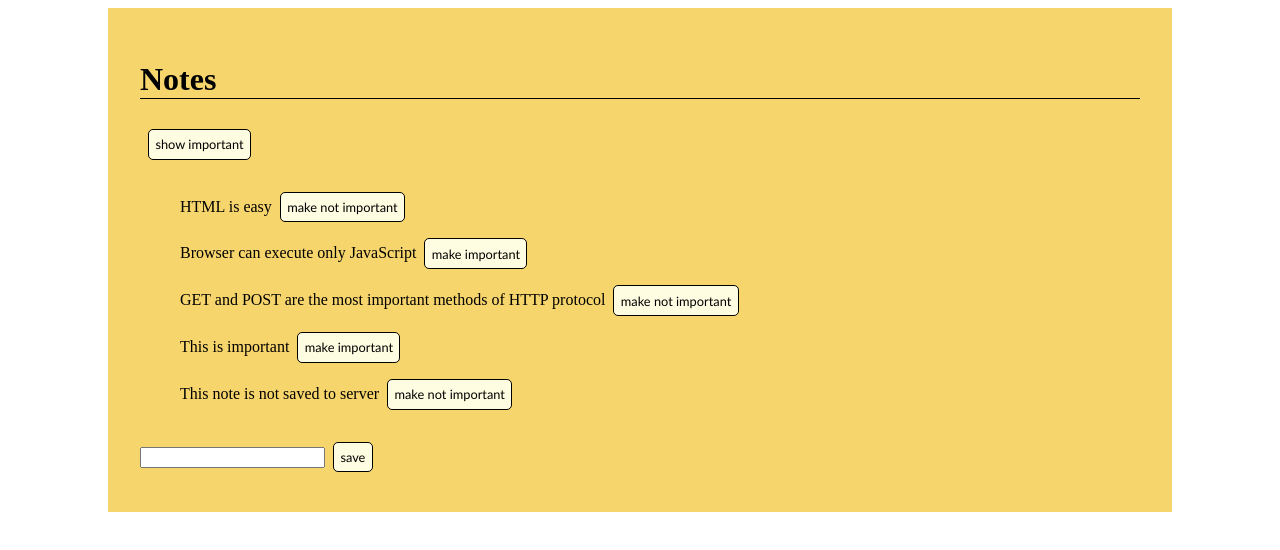
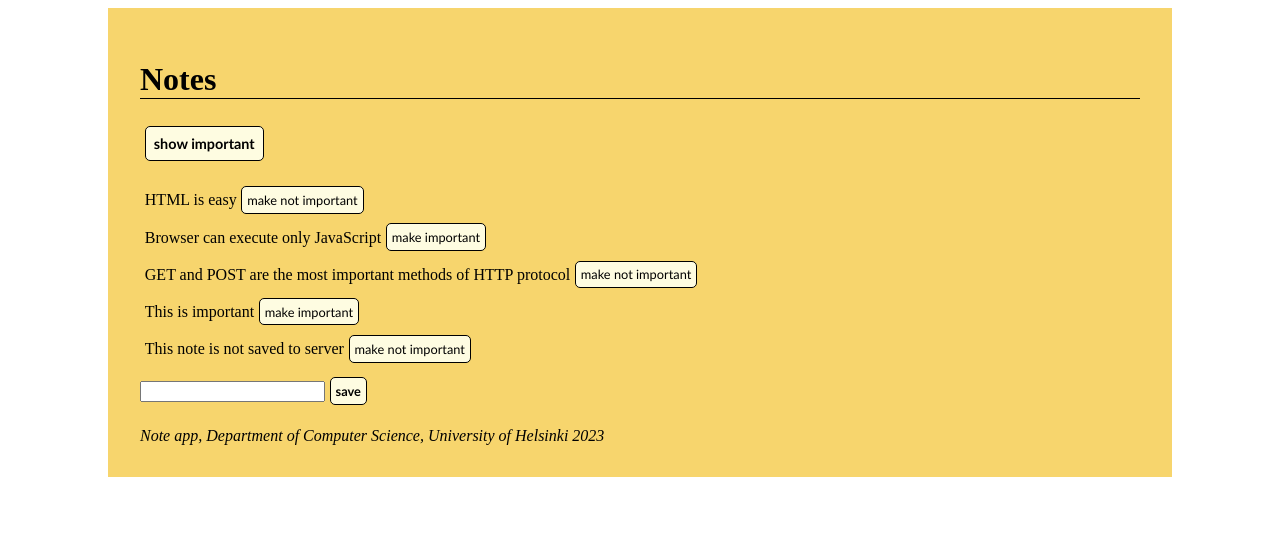
Before and after one commit to AnnamariKoo/05-kokoelmat-osa2, a React (Vite) app: page / in a window 1280 px wide. Shown: the top 550 px of the page. Built offline with nearby package versions, Linux system fonts and the light colour scheme; data requests are answered from the project's data file.

Commit message:
Footer ja tyylit lisätty. Css hieman päivitetty

```diff
--- a/src/App.jsx
+++ b/src/App.jsx
@@ -1,6 +1,7 @@
 import { useState, useEffect } from "react";
 import Note from "./components/Note";
 import Notification from "./components/Notification";
+import Footer from "./components/Footer";
 import noteService from "./services/notes";
 
 const App = () => {
@@ -60,7 +61,10 @@ const App = () => {
       <h1>Notes</h1>
       <Notification message={errorMessage} />
       <div>
-        <button onClick={() => setShowAll(!showAll)}>
+        <button
+          className="importanceButton"
+          onClick={() => setShowAll(!showAll)}
+        >
           show {showAll ? "important" : "all"}
         </button>
       </div>
@@ -75,8 +79,11 @@ const App = () => {
       </ul>
       <form onSubmit={addNote}>
         <input value={newNote} onChange={handleNoteChange} />
-        <button type="submit">save</button>
+        <button className="saveButton" type="submit">
+          save
+        </button>
       </form>
+      <Footer />
     </div>
   );
 };
--- /dev/null
+++ b/src/components/Footer.jsx
@@ -0,0 +1,30 @@
+const Footer = () => {
+  const footerStyle = {
+    color: "black",
+    fontStyle: "italic",
+    fontSize: 16,
+  };
+
+  return (
+    <div style={footerStyle}>
+      <br />
+      <em>
+        Note app, Department of Computer Science, University of Helsinki 2023
+      </em>
+    </div>
+  );
+};
+
+const App = () => {
+  // ...
+
+  return (
+    <div>
+      <h1>Notes</h1>
+      <Notification message={errorMessage} />
+      // ...
+      <Footer />
+    </div>
+  );
+};
+export default Footer;
--- a/src/index.css
+++ b/src/index.css
@@ -9,25 +9,44 @@ h1 {
   border-bottom: solid 1px black;
 }
 
+ul {
+  margin: 0.3rem;
+  padding: 0;
+}
+
 .note {
   list-style-type: none;
 }
 
 button {
-  margin: 0.5rem;
-  padding: 0.4rem;
+  margin: 0.3rem;
+  padding: 0.3rem;
   border-radius: 5px;
-  border: solid 0.5px black;
+  border: 0.5px solid black;
   background-color: rgb(254, 252, 225);
   font-family: "Trebuchet MS", "Lucida Sans Unicode", "Lucida Grande",
     "Lucida Sans", Arial, sans-serif;
   font-size: 0.8rem;
+  font-weight: 100;
   transition-duration: 0.4s;
 }
 
 button:hover {
   background-color: rgb(246, 192, 139);
   cursor: pointer;
+}
+
+.importanceButton {
+  padding: 0.5rem 0.5rem;
+  margin-bottom: 1rem;
+  font-size: 0.9rem;
+  font-weight: bold;
+  border: 0.8px solid black;
+}
+
+.saveButton {
+  font-weight: bold;
+  border: 0.8px solid black;
 }
 
 .error {
```
